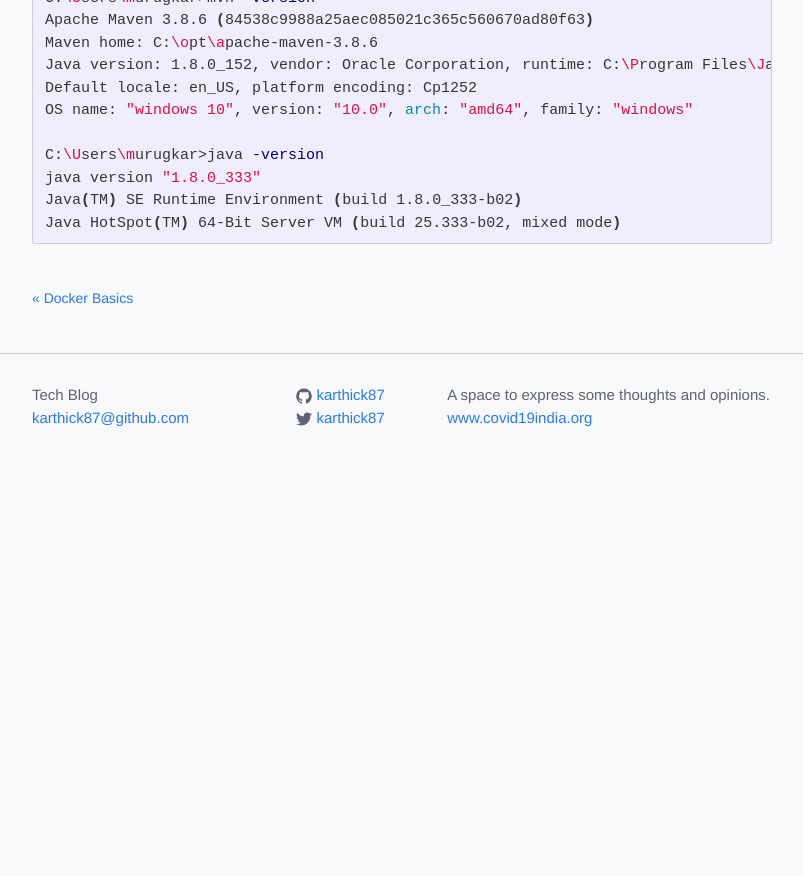
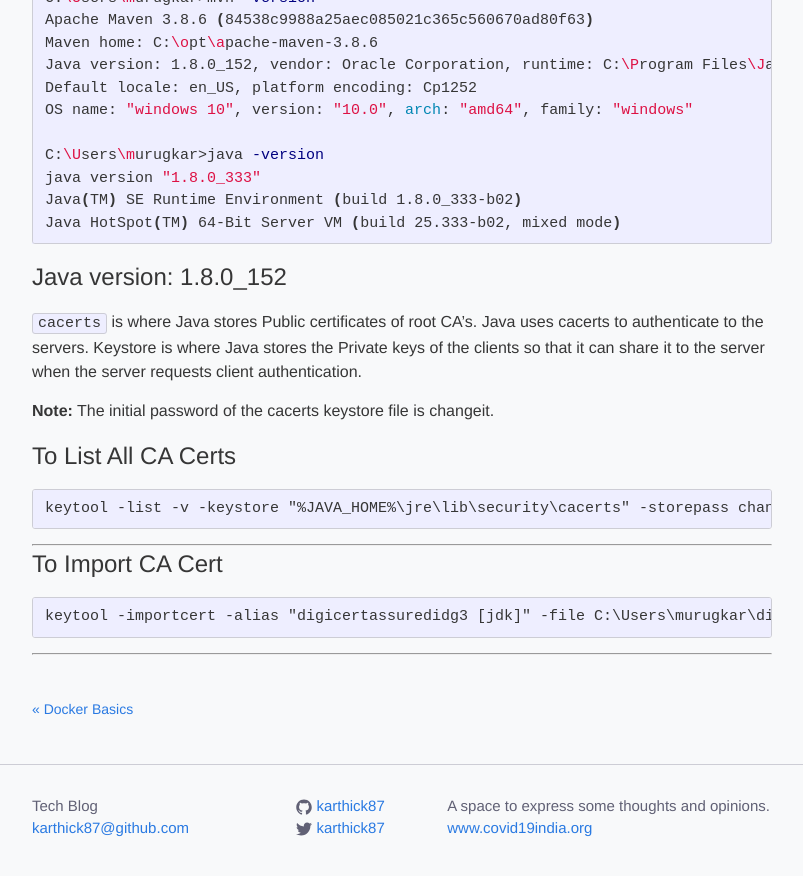
Before and after one commit to karthick87/karthick87.github.io, a Jekyll site: the page built from _posts/2022-08-01-java_installation_windows.md, in a window 1280 px wide and 900 px high, scrolled down 1007 px. Shown: the top 876 px of the window, without its empty margins (238-1041 px from the left). Built offline with Jekyll 4.4.1, drawn with Linux system fonts in a browser that asks for light colours; a script that is not in the unit is left out; before the commit the page ends 1496 px from its top, so only the background shows below that.

Commit message:
Update 2022-08-01-java_installation_windows.md

````diff
--- a/_posts/2022-08-01-java_installation_windows.md
+++ b/_posts/2022-08-01-java_installation_windows.md
@@ -50,3 +50,18 @@
 Java(TM) SE Runtime Environment (build 1.8.0_333-b02)
 Java HotSpot(TM) 64-Bit Server VM (build 25.333-b02, mixed mode)
 ```
+# Java version: 1.8.0_152
+`cacerts` is where Java stores Public certificates of root CA's. Java uses cacerts to authenticate to the servers. Keystore is where Java stores the Private keys of the clients so that it can share it to the server when the server requests client authentication.
+
+**Note:** The initial password of the cacerts keystore file is changeit.
+
+# To List All CA Certs
+```cmd
+keytool -list -v -keystore "%JAVA_HOME%\jre\lib\security\cacerts" -storepass changeit
+```
+---
+# To Import CA Cert
+```cmd
+keytool -importcert -alias "digicertassuredidg3 [jdk]" -file C:\Users\murugkar\digi_cert -keystore "C:\Program Files\Java\jdk1.8.0_152\jre\lib\security\cacerts"
+```
+---
````
